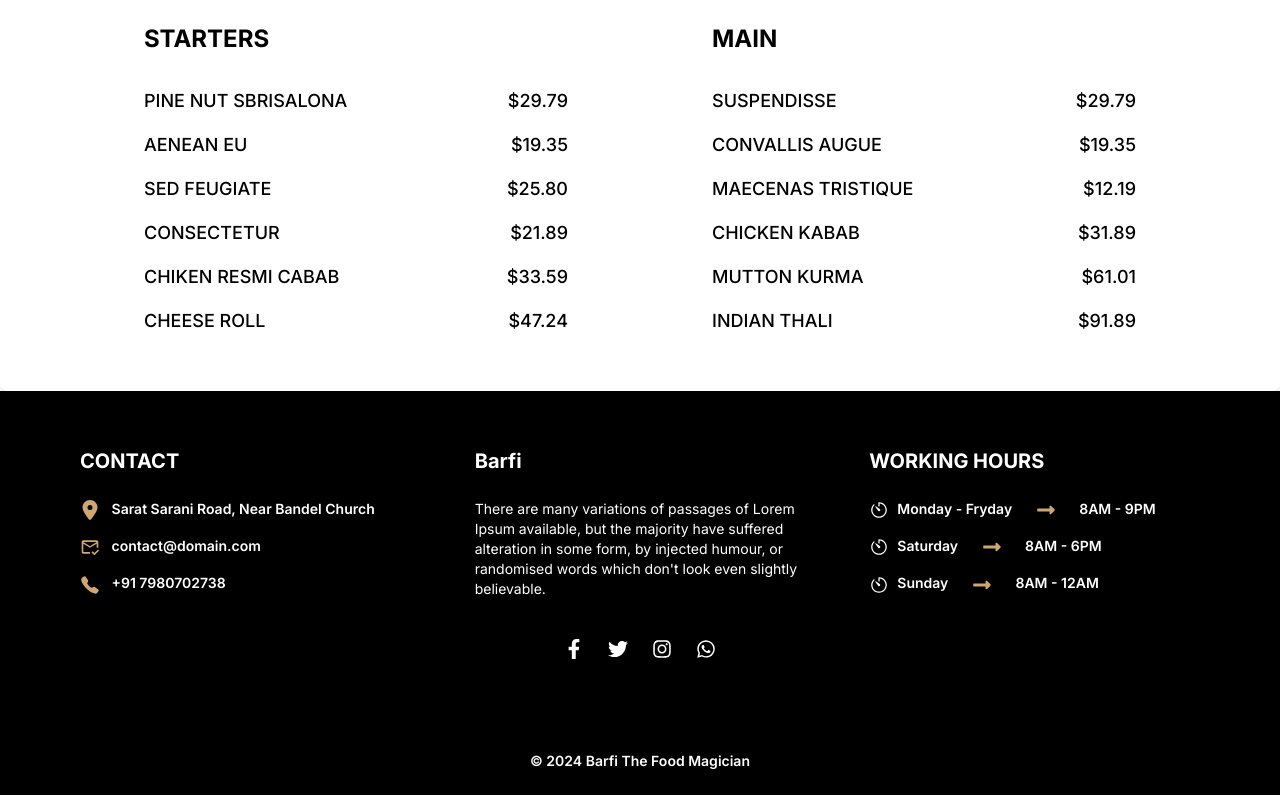
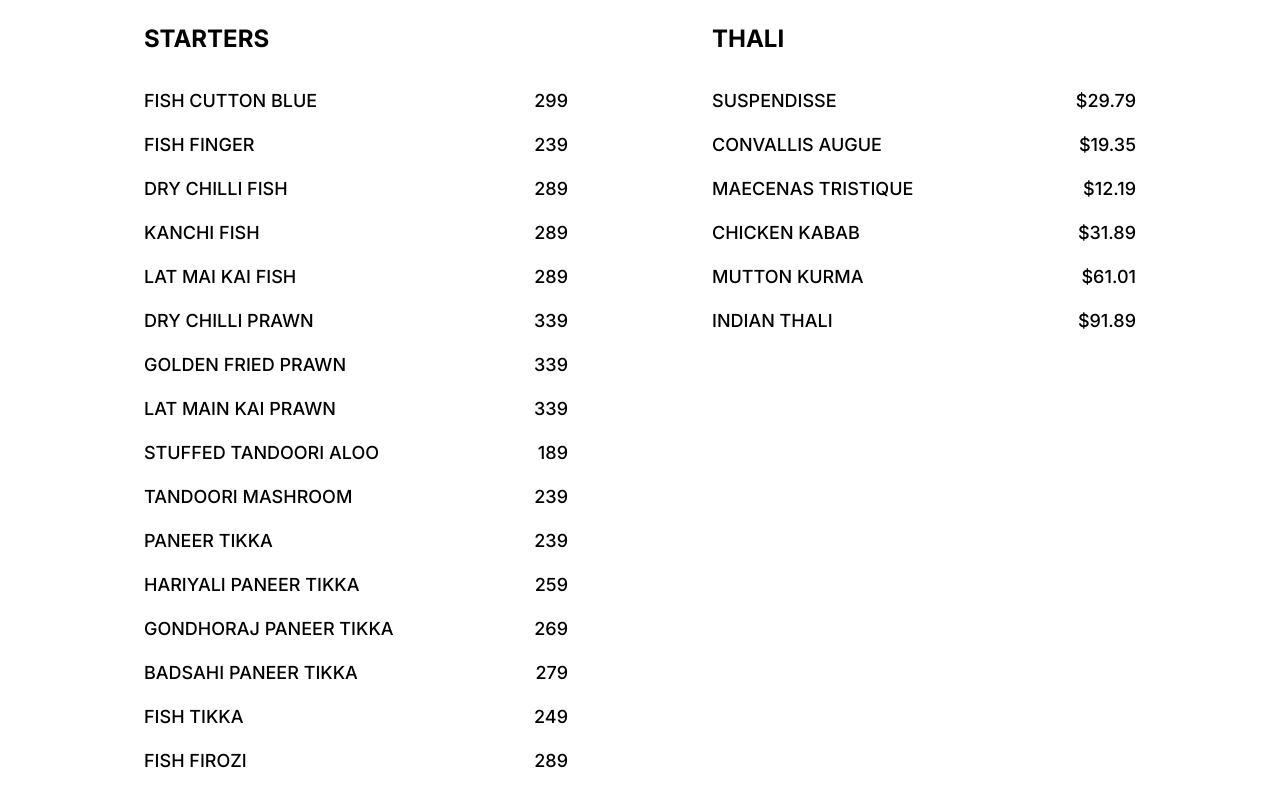
Before and after one commit to shaid-7908/barfi, a Next.js app: page /menu in a window 1280 px wide. Shown: the part 680-1475 px from the top of the page. Built offline with nearby package versions, Linux system fonts and the light colour scheme; a web font is replaced by a local one.

Commit message:
update on menu page

```diff
--- a/src/app/menu/page.js
+++ b/src/app/menu/page.js
@@ -4,12 +4,24 @@ import { BsBoxArrowLeft } from 'react-icons/bs';
 
 function Menu() {
   const starters = [
-    { name: 'PINE NUT SBRISALONA', price: '$29.79' },
-    { name: 'AENEAN EU', price: '$19.35' },
-    { name: 'SED FEUGIATE', price: '$25.80' },
-    { name: 'CONSECTETUR', price: '$21.89' },
-    { name: 'CHIKEN RESMI CABAB', price: '$33.59' },
-    { name: 'CHEESE ROLL', price: '$47.24' },
+    { name: 'FISH CUTTON BLUE', price: '299' },
+    { name: 'FISH FINGER', price: '239' },
+    { name: 'DRY CHILLI FISH', price: '289' },
+    { name: 'KANCHI FISH', price: '289' },
+    { name: 'LAT MAI KAI FISH', price: '289' },
+    { name: 'DRY CHILLI PRAWN', price: '339' },
+    { name: 'GOLDEN FRIED PRAWN', price: '339' },
+    { name: 'LAT MAIN KAI PRAWN', price: '339' },
+    { name: 'STUFFED TANDOORI ALOO', price: '189' },
+    { name: 'TANDOORI MASHROOM', price: '239' },
+    { name: 'PANEER TIKKA', price: '239' },
+    { name: 'HARIYALI PANEER TIKKA', price: '259' },
+    { name: 'GONDHORAJ PANEER TIKKA', price: '269' },
+    { name: 'BADSAHI PANEER TIKKA', price: '279' },
+    { name: 'FISH TIKKA', price: '249' },
+    { name: 'FISH FIROZI', price: '289' },
+    { name: 'GONDHORAJ FISH ', price: '269' },
+
   ];
 
   const mains = [
@@ -29,9 +41,9 @@ function Menu() {
           <h3 className='font-semibold text-[#CFA670]'>< BsBoxArrowLeft className='text-xl inline-block mr-2' /> Go Back to Home Page</h3>
         </Link>
       </div>
-      <div className="bg-white px-28 py-12 rounded-lg shadow-lg w-full mx-auto">
-        <div className="grid grid-cols-2 gap-20">
-          <div className='px-8'>
+      <div className="bg-white lg:px-28 py-12 rounded-lg shadow-lg w-full mx-auto">
+        <div className="grid lg:grid-cols-2 gap-20">
+          <div className='lg:px-8 px-3'>
             <h2 className="text-2xl font-bold mb-6">STARTERS</h2>
             {starters.map((item, index) => (
               <div key={index} className="flex justify-between py-2">
@@ -40,8 +52,8 @@ function Menu() {
               </div>
             ))}
           </div>
-          <div className='px-8'>
-            <h2 className="text-2xl font-bold mb-6">MAIN</h2>
+          <div className='lg:px-8 px-3'>
+            <h2 className="text-2xl font-bold mb-6">THALI</h2>
             {mains.map((item, index) => (
               <div key={index} className="flex justify-between py-2">
                 <span className="font-medium text-lg">{item.name}</span>
```
